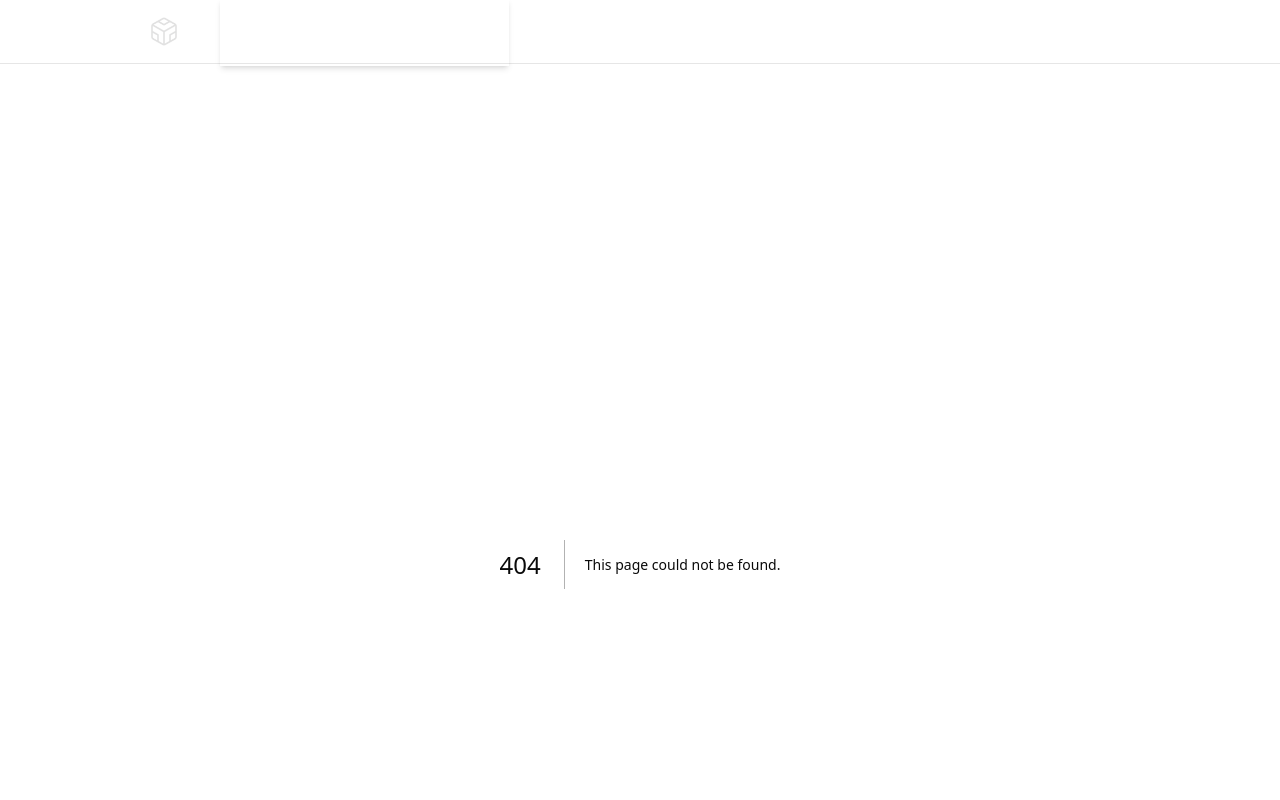
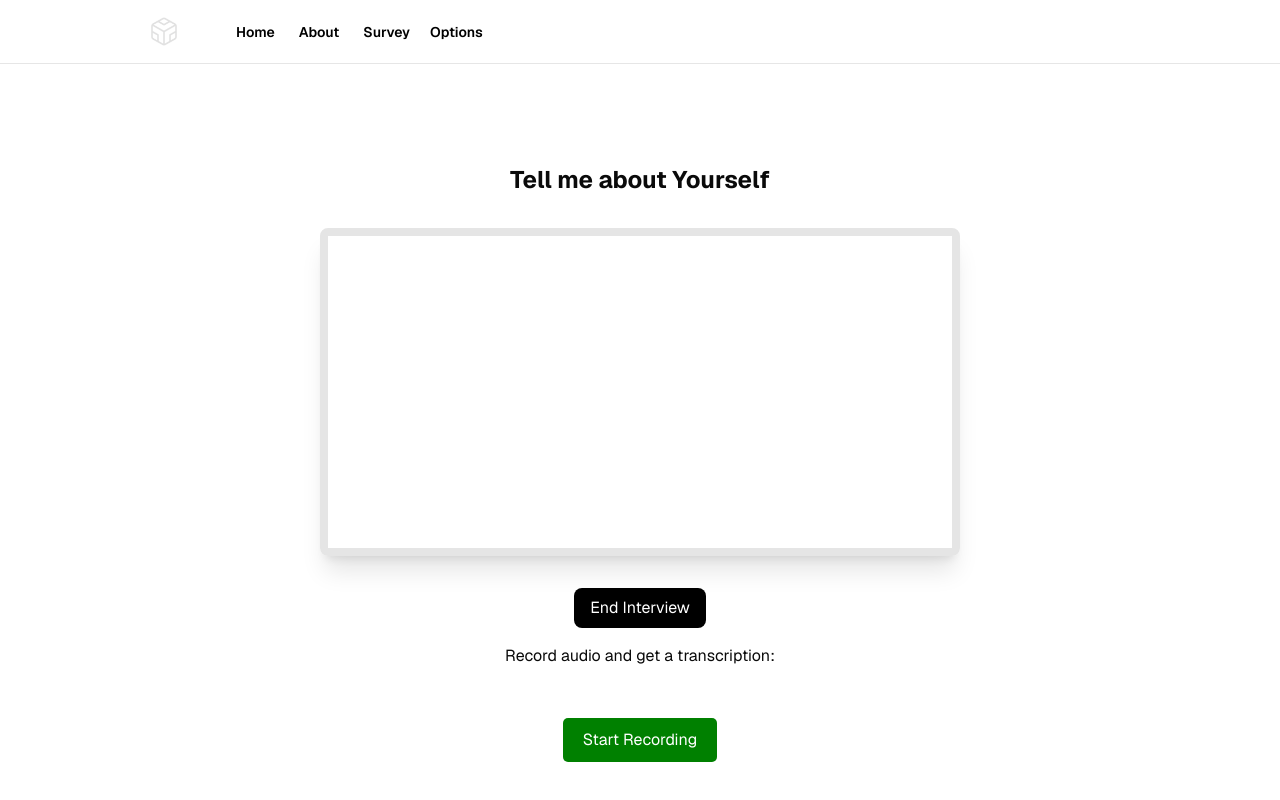
Before and after one commit to ASCEND-EchoAce/echoace-fullstack, a Next.js app in the folder frontend/: page /dashboard/interview in a window 1280 px wide. Before the commit this address had no page. Shown: the top 800 px of the page. Built offline with nearby package versions, Linux system fonts and the light colour scheme; no server answers.

Commit message:
camara Integration

```diff
--- a/frontend/app/actions.ts
+++ b/frontend/app/actions.ts
@@ -50,7 +50,7 @@ export const signInAction = async (formData: FormData) => {
     return encodedRedirect('error', '/sign-in', error.message);
   }
 
-  return redirect('/protected');
+  return redirect('/landing');
 };
 
 export const forgotPasswordAction = async (formData: FormData) => {
--- /dev/null
+++ b/frontend/app/dashboard/interview/page.tsx
@@ -0,0 +1,102 @@
+'use client';
+
+import { Button } from '../../../components/ui/button';
+import { useEffect, useRef, useState } from 'react';
+import { endInterviewAction } from '@/app/actions';
+import AudioRecorder from '@/components/AudioRecorder.js'; // Import the AudioRecorder component
+
+
+export default function Interview() {
+  const [isRecording, setIsRecording] = useState(false);
+  const [mediaRecorder, setMediaRecorder] = useState<MediaRecorder | undefined>();
+  const [audioURL, setAudioURL] = useState<string>('');
+  const videoRef = useRef<HTMLVideoElement>(null);
+
+  useEffect(() => {
+    const startVideo = async () => {
+      try {
+        const stream = await navigator.mediaDevices.getUserMedia({
+          video: true
+        });
+        if (videoRef.current) {
+          videoRef.current.srcObject = stream;
+        }
+      } catch (err) {
+        console.error('Error accessing webcam: ', err);
+      }
+    };
+
+    startVideo();
+
+    return () => {
+      if (videoRef.current && videoRef.current.srcObject) {
+        const stream = videoRef.current.srcObject as MediaStream;
+        stream.getTracks().forEach((track) => track.stop());
+      }
+    };
+  }, []);
+
+  const handleStartRecording = async () => {
+    try {
+      const stream = await navigator.mediaDevices.getUserMedia({ audio: true });
+      const recorder = new MediaRecorder(stream);
+      const audioChunks: Blob[] = [];
+
+      recorder.ondataavailable = (event) => {
+        audioChunks.push(event.data);
+      };
+
+      recorder.onstop = async () => {
+        const audioBlob = new Blob(audioChunks, { type: 'audio/wav' });
+        const formData = new FormData();
+        formData.append('audio', audioBlob);
+
+        // make http request
+      };
+
+      recorder.start();
+      setMediaRecorder(recorder);
+      setIsRecording(true);
+    } catch (error) {
+      console.error('Error accessing microphone:', error);
+      alert('Error: Could not access microphone.');
+    }
+  };
+
+  const handleStopRecording = () => {
+    if (mediaRecorder) {
+      mediaRecorder.stop();
+      setIsRecording(false);
+    }
+  };
+
+  return (
+    <div className="h-full flex flex-col gap-4 justify-center items-center">
+      <div className="flex flex-col gap-2 items-start">
+        <h2 className="font-bold text-2xl mb-4">Tell me about Yourself</h2>
+      </div>
+      <video
+        ref={videoRef}
+        autoPlay
+        muted
+        width="640"
+        height="480"
+         className="border-8 border-grey-900 rounded-lg shadow-xl"
+      />
+      {/* <Button onClick={isRecording ? handleStopRecording : handleStartRecording}>
+        {isRecording ? 'Stop Recording' : 'Start Recording'}
+      </Button> */}
+      <div className="flex justify-center gap-4 mt-4">
+        <form action={endInterviewAction}>
+          <button type="submit" className="bg-black text-white py-2 px-4 rounded-lg">
+            End Interview
+          </button>
+        </form>
+      </div>
+      <div>
+        <p>Record audio and get a transcription:</p>
+        <AudioRecorder /> {}
+      </div>
+    </div>
+  );
+}
--- a/frontend/app/landing/page.tsx
+++ b/frontend/app/landing/page.tsx
@@ -7,44 +7,40 @@ export default function CenteredDropdownPage() {
 
   // Handle navigation to page2 when Option 1 is selected
   const handleNavigateToPage1 = () => {
-    router.push('/dashboard/during-interview'); // Navigate to the page1 video
+    router.push('/dashboard/interview'); // Navigate to the page1 video
   };
   const handleNavigateToPage2 = () => {
-    router.push('/dashboard/during-interview'); //change for added links from other devs.
+    router.push('/dashboard/interview'); //change for added links from other devs.
   };
   //change for added links from other devs.
   const handleNavigateToSurvey = () => {
-    router.push('/dashboard/during-interview'); // Navigate to the survey route
+    router.push('/dashboard/interview'); // Navigate to the survey route
   };
 
   return (
     <div className="overflow-hidden flex items-center justify-center text-white">
       <div className="text-center">
         {/* Heading */}
-        <h1 className="text-4xl mb-4">Choose a prompt.</h1>
+        <h1 className="text-black dark:text-white text-4xl mb-4">Choose a prompt.</h1>
 
         {/* Dropdown menu */}
         <DropdownMenu.DropdownMenu>
           <DropdownMenu.DropdownMenuTrigger asChild>
-            <button className="px-4 py-2 text-sm font-medium text-white rounded-md bg-slate-600 hover:bg-blue-700 focus:outline-none">
+            <button className="text-black dark:text-white px-4 py-2 text-sm font-medium text-white rounded-md bg-slate-600 hover:bg-blue-700 focus:outline-none">
               Select a prompt to answer.
             </button>
           </DropdownMenu.DropdownMenuTrigger>
 
-          <DropdownMenu.DropdownMenuContent className="p-2 mt-2 rounded-md shadow-lg bg-black w-48">
+          <DropdownMenu.DropdownMenuContent className="text-black dark:text-white rounded=md shadow-lg p-2 mt-2">
             <DropdownMenu.DropdownMenuItem onClick={handleNavigateToPage2}>
               My best skill is...
             </DropdownMenu.DropdownMenuItem>
             <DropdownMenu.DropdownMenuSeparator className="border-t-2 border-white" />
-            <DropdownMenu.DropdownMenuItem>
+            <DropdownMenu.DropdownMenuItem onClick={handleNavigateToSurvey}>
               Tell me about a time where you showed leadership...
             </DropdownMenu.DropdownMenuItem>
             <DropdownMenu.DropdownMenuSeparator className="border-t-2 border-white" />
-            <DropdownMenu.DropdownMenuItem>One of my hobbies is...</DropdownMenu.DropdownMenuItem>
-            <DropdownMenu.DropdownMenuSeparator className="border-t-2 border-white" />
-            <DropdownMenu.DropdownMenuItem onClick={handleNavigateToSurvey}>
-              About you survey
-            </DropdownMenu.DropdownMenuItem>
+            <DropdownMenu.DropdownMenuItem onClick={handleNavigateToSurvey}>One of my hobbies is...</DropdownMenu.DropdownMenuItem>
           </DropdownMenu.DropdownMenuContent>
         </DropdownMenu.DropdownMenu>
       </div>
--- a/frontend/app/layout.tsx
+++ b/frontend/app/layout.tsx
@@ -1,5 +1,5 @@
-import DeployButton from '@/components/deploy-button';
-//import { EnvVarWarning } from '@/components/env-var-warning';
+// import DeployButton from '@/components/deploy-button';
+// import { EnvVarWarning } from '@/components/env-var-warning';
 import HeaderAuth from '@/components/header-auth';
 import { ThemeSwitcher } from '@/components/theme-switcher';
 import { hasEnvVars } from '@/utils/supabase/check-env-vars';
--- /dev/null
+++ b/frontend/components/AudioRecorder.js
@@ -0,0 +1,87 @@
+"use client"; // Mark this component as a client component
+
+import { useState } from "react";
+
+export default function AudioRecorder() {
+  const [isRecording, setIsRecording] = useState(false);
+  const [transcription, setTranscription] = useState("");
+  const [mediaRecorder, setMediaRecorder] = useState(null);
+
+  const handleStartRecording = async () => {
+    try {
+      const stream = await navigator.mediaDevices.getUserMedia({ audio: true });
+      const recorder = new MediaRecorder(stream);
+      const audioChunks = [];
+
+      recorder.ondataavailable = (event) => {
+        audioChunks.push(event.data);
+      };
+
+      recorder.onstop = async () => {
+        const audioBlob = new Blob(audioChunks, { type: "audio/wav" });
+        const formData = new FormData();
+        formData.append("audio", audioBlob);
+
+        try {
+          const response = await fetch("http://localhost:3000/process-audio", {
+            method: "POST",
+            body: formData,
+          });
+
+          const jsonResponse = await response.json(); // Backend sends JSON
+          const rawText = jsonResponse.transcription;
+
+          // Replace '\n' with actual line breaks for rendering
+          const formattedText = rawText.replace(/\n/g, "<br>");
+          setTranscription(formattedText); // Store the formatted HTML string
+        } catch (error) {
+          console.error("Error fetching transcription:", error);
+          setTranscription("Error: Could not process audio.");
+        }
+      };
+
+      recorder.start();
+      setMediaRecorder(recorder);
+      setIsRecording(true);
+    } catch (error) {
+      console.error("Error accessing microphone:", error);
+      alert("Error: Could not access microphone.");
+    }
+  };
+
+  const handleStopRecording = () => {
+    if (mediaRecorder) {
+      mediaRecorder.stop();
+      setIsRecording(false);
+    }
+  };
+
+  return (
+    <div style={{ textAlign: "center", marginTop: "50px" }}>
+      <button
+        onClick={isRecording ? handleStopRecording : handleStartRecording}
+        style={{
+          padding: "10px 20px",
+          fontSize: "16px",
+          backgroundColor: isRecording ? "red" : "green",
+          color: "white",
+          border: "none",
+          borderRadius: "5px",
+          cursor: "pointer",
+        }}
+      >
+        {isRecording ? "Stop Recording" : "Start Recording"}
+      </button>
+      {transcription && (
+        <div
+          style={{
+            marginTop: "20px",
+            fontSize: "18px",
+            textAlign: "left",
+          }}
+          dangerouslySetInnerHTML={{ __html: transcription }} // Render HTML for line breaks
+        ></div>
+      )}
+    </div>
+  );
+}
--- a/frontend/components/SurveyForm.tsx
+++ b/frontend/components/SurveyForm.tsx
@@ -2,7 +2,7 @@ import 'survey-core/defaultV2.min.css';
 import { Model } from 'survey-core';
 import { Survey } from 'survey-react-ui';
 import { SharpDark } from 'survey-core/themes';
-import { surveyJSON } from './survey'; // Import the survey JSON from the file
+import { surveyJSON } from '@/components/survey_json'; // Import the survey JSON from the file
 
 export default function SurveyForm() {
   const model = new Model(surveyJSON);
--- a/frontend/components/navbar.tsx
+++ b/frontend/components/navbar.tsx
@@ -2,36 +2,52 @@
 import Link from 'next/link'; // For routing between pages
 import * as DropdownMenu from '@radix-ui/react-dropdown-menu'; // If you want a Radix-based dropdown
 import { useRouter } from 'next/navigation'; // For programmatic navigation (optional)
+import { useState, useEffect } from "react";
 
 const Navbar = () => {
   const router = useRouter();
 
+  const [theme, setTheme] = useState(() =>
+    typeof window !== "undefined" ? localStorage.getItem("theme") || "light" : "light"
+  );
+
+  useEffect(() => {
+    if (theme === "dark") {
+      document.documentElement.classList.add("dark");
+      localStorage.setItem("theme", "dark");
+    } else {
+      document.documentElement.classList.remove("dark");
+      localStorage.setItem("theme", "light");
+    }
+  }, [theme]);
+
   return (
-    <nav className="text-white p-4 shadow-md">
+    <nav className="text-white p-4">
       <div className="max-w-screen-xl mx-auto flex justify-between items-center">
         {/* Middle: Navigation Links */}
         <div className="hidden sm:flex space-x-6">
-          <Link href="/landing" className="hover:text-gray-300">
+          <Link href="/landing" className="text-black dark:text-white hover:text-gray-300">
             Home
           </Link>
-          <Link href="/about" className="hover:text-gray-300">
+          <Link href="/about" className="text-black dark:text-white hover:text-gray-300">
             About
           </Link>
-          <Link href="/survey" className="hover:text-gray-300">
+          <Link href="/userform" className="text-black dark:text-white hover:text-gray-300">
             Survey
           </Link>
         </div>
 
         {/* Right side: Dropdown or Profile (optional) */}
-        <div className="sm:flex hidden items-center space-x-4">
+        <div className="text-black dark:text-white sm:flex hidden items-center space-x-4">
           <DropdownMenu.Root>
             <DropdownMenu.Trigger asChild>
-              <button className="px-4 py-2 text-sm font-medium rounded-md">Options</button>
+              <button className="text-black dark:text-white px-5 py-2 text-sm">Options</button>
             </DropdownMenu.Trigger>
-            <DropdownMenu.Content className="rounded-md shadow-lg p-2 mt-2">
-              <DropdownMenu.Item className="p-2 text-white">My Profile</DropdownMenu.Item>
-              <DropdownMenu.Item className="p-2 text-white">Settings</DropdownMenu.Item>
-              <DropdownMenu.Item className="p-2 text-white">Log out</DropdownMenu.Item>
+            <DropdownMenu.Content className="text-black dark:text-white rounded-md shadow-lg p-2 mt-2">
+              <DropdownMenu.Item className="p-2 hover:bg-gray-200 dark:hover:bg-gray-700 cursor-pointer">My Profile</DropdownMenu.Item>
+              <DropdownMenu.Item className="p-2 hover:bg-gray-200 dark:hover:bg-gray-700 cursor-pointer">Settings</DropdownMenu.Item>
+              <DropdownMenu.Item className="p-2 hover:bg-gray-200 dark:hover:bg-gray-700 cursor-pointer">
+                <Link href="../sign-in">Log out</Link></DropdownMenu.Item>
             </DropdownMenu.Content>
           </DropdownMenu.Root>
         </div>
```
